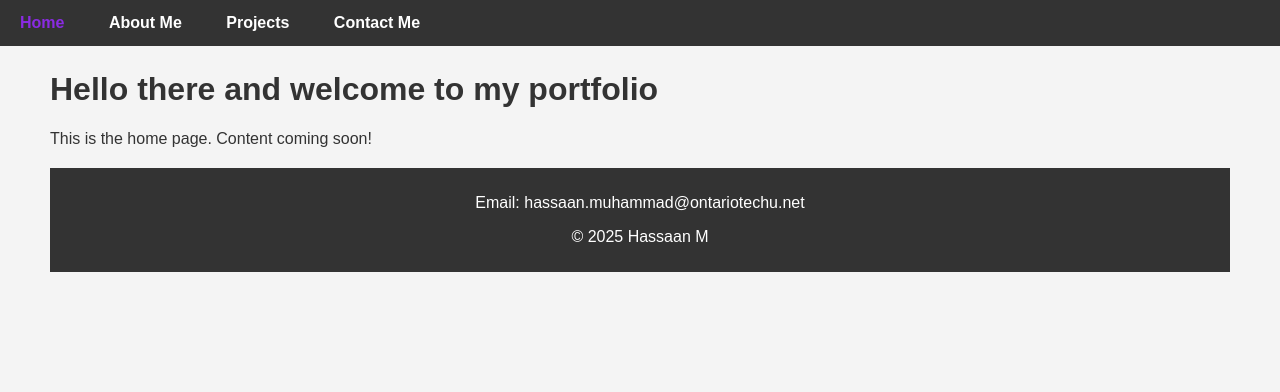
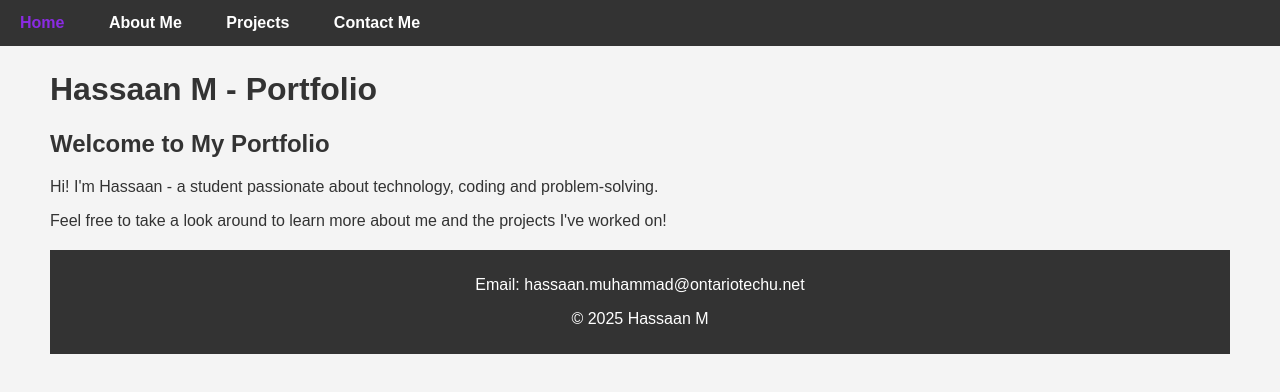
Before and after one commit to hassaanmuhammad-prog/my-portfolio-site, a plain HTML site: page index.html in a window 1280 px wide. Drawn offline with Linux system fonts and the light colour scheme.

Commit message:
Updated index.html with header and section tags for semantic structure

```diff
--- a/index.html
+++ b/index.html
@@ -15,6 +15,12 @@
 
 
 <body>
+
+
+    <header>
+        <h1>Hassaan M - Portfolio</h1>
+
+
  <nav>
     <ul class="navigationbar">
         <li>    <a href="index.html">Home</a>       </li>
@@ -30,29 +36,18 @@
 
  </nav>
 
-
+</header>
 
 
 
 
 <main>
-<h1> Hello there and welcome to my portfolio</h1>
-<p>This is the home page. Content coming soon!</p>
+    <section>
+<h1> Welcome to My Portfolio</h1>
+<p>Hi! I'm Hassaan - a student passionate about technology, coding and problem-solving.</p>
+<p>Feel free to take a look around to learn more about me and the projects I've worked on!</p>
+    </section>
 </main>
-
-
-
-
-
-
-
-
-
-
-
-
-
-
 
 
 
```
